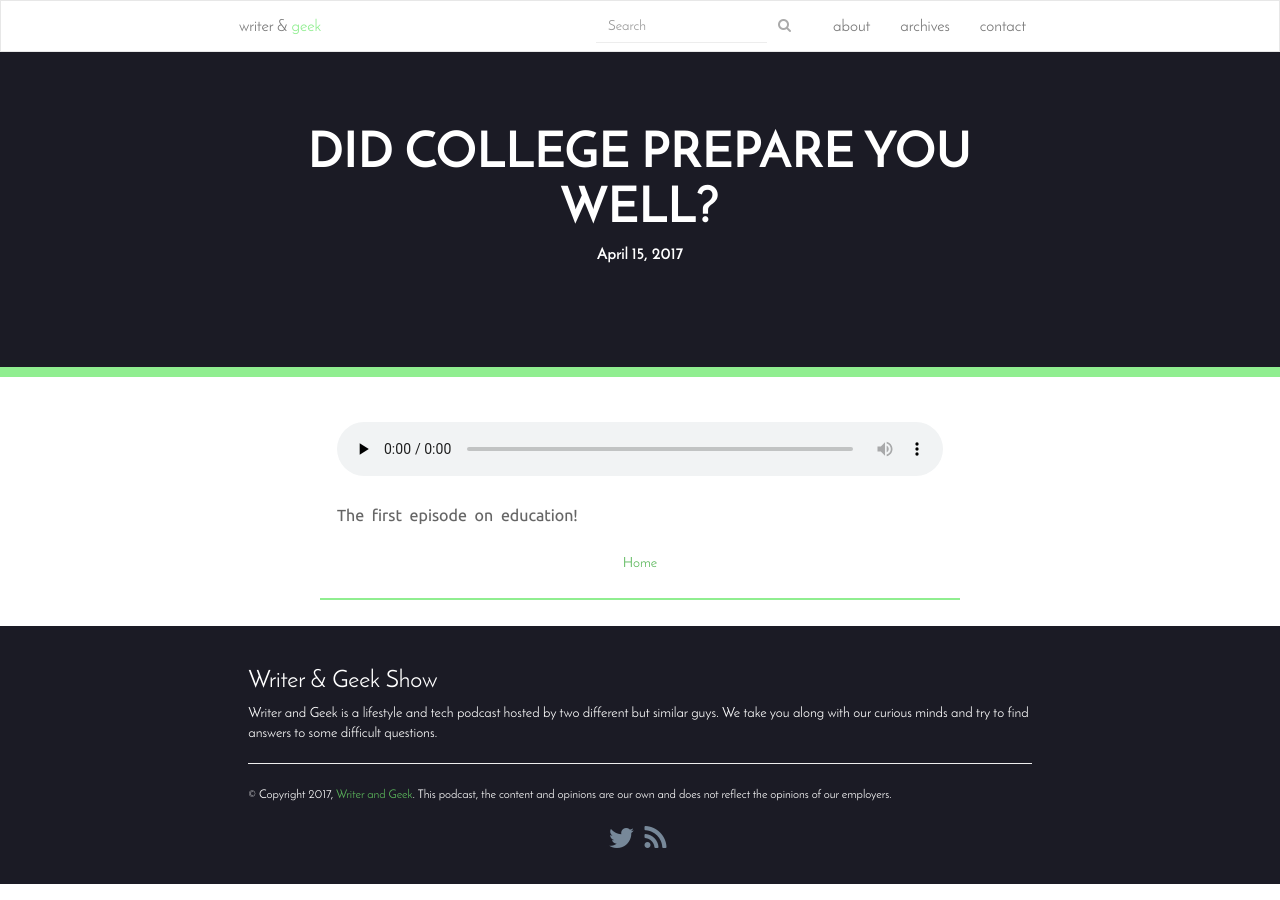
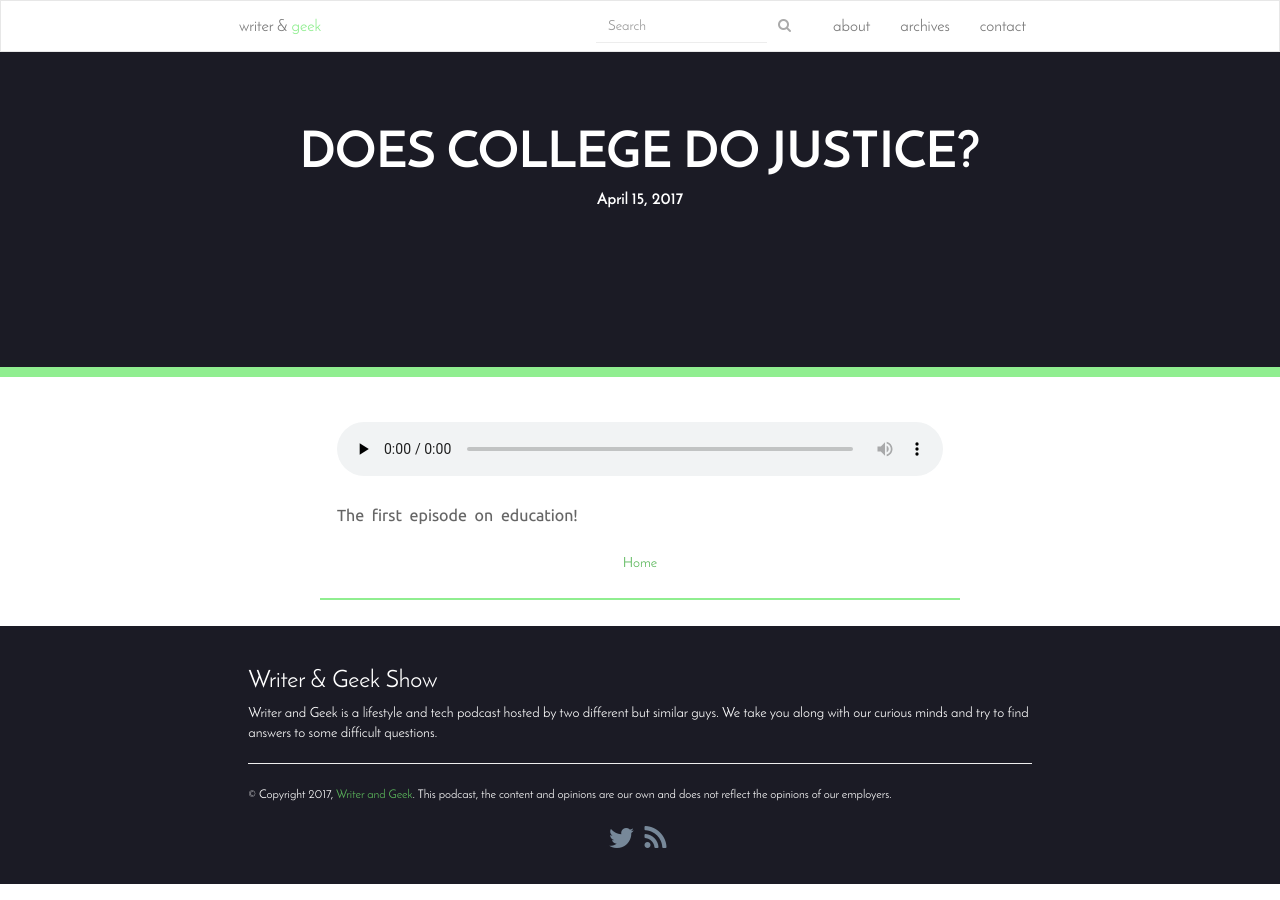
Before and after one commit to ramblingjoint/ramblingjoint, a Jekyll site: the page built from _posts/2017-04-15-001-collage.md, in a window 1280 px wide. Built offline with Jekyll 4.4.1, drawn with Linux system fonts in a browser that asks for light colours; comment, search, counter and statistics services are not loaded.

Commit message:
updated title

```diff
--- a/_posts/2017-04-15-001-collage.md
+++ b/_posts/2017-04-15-001-collage.md
@@ -1,6 +1,6 @@
 ---
 layout: post
-title:  "Did college prepare you well?"
+title:  "Does college do justice?"
 excerpt: "Did your college prepare you for your future life in the real world?"
 summary: "In this episode, the hosts discuss if the schools and colleges prepare the students for a life in the world"
 episode: "001"
```
